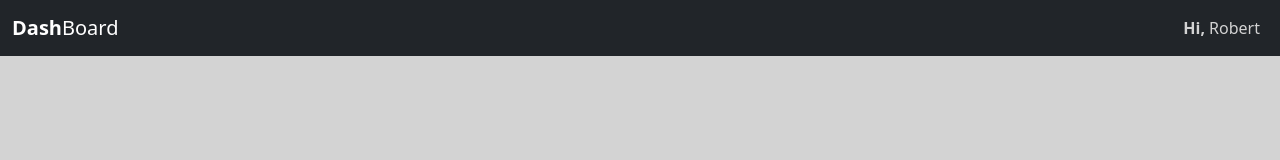
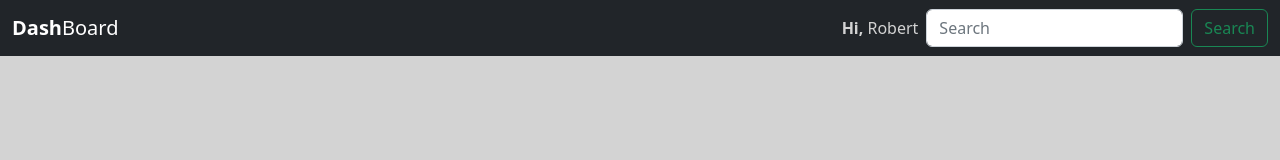
Before and after one commit to Martyyyyyyyy/My-projects, a website: page Uni-Project/src/index.html in a window 1280 px wide. Drawn offline with nearby package versions, Linux system fonts and the light colour scheme; files that its build step writes are made by us from their sources; files whose address does not match are found by name.

Commit message:
fixing bugs

```diff
--- a/Uni-Project/gulp/version.json
+++ b/Uni-Project/gulp/version.json
@@ -1,3 +1,3 @@
 {
-    "main": "20221103200712"
+    "main": "20221111103109"
 }
--- a/Uni-Project/src/index.html
+++ b/Uni-Project/src/index.html
@@ -22,6 +22,10 @@
                 <a class="nav-link disabled"><strong>Hi,</strong> Robert</a>
               </li>
             </ul>
+            <form class="d-flex">
+              <input class="form-control me-2" type="search" placeholder="Search" aria-label="Search">
+              <button class="btn btn-outline-success" type="submit">Search</button>
+            </form>
           </div>
         </div>
       </nav>
--- a/Uni-Project/src/scss/style.scss
+++ b/Uni-Project/src/scss/style.scss
@@ -20,3 +20,7 @@ body {
   margin-bottom: 0;
   list-style: none;
 }
+
+.d-flex {
+  text-align: center;
+}
```
Also changed, not shown: Uni-Project/dist/css/style.css, Uni-Project/dist/css/style.min.css, Uni-Project/dist/index.html.
